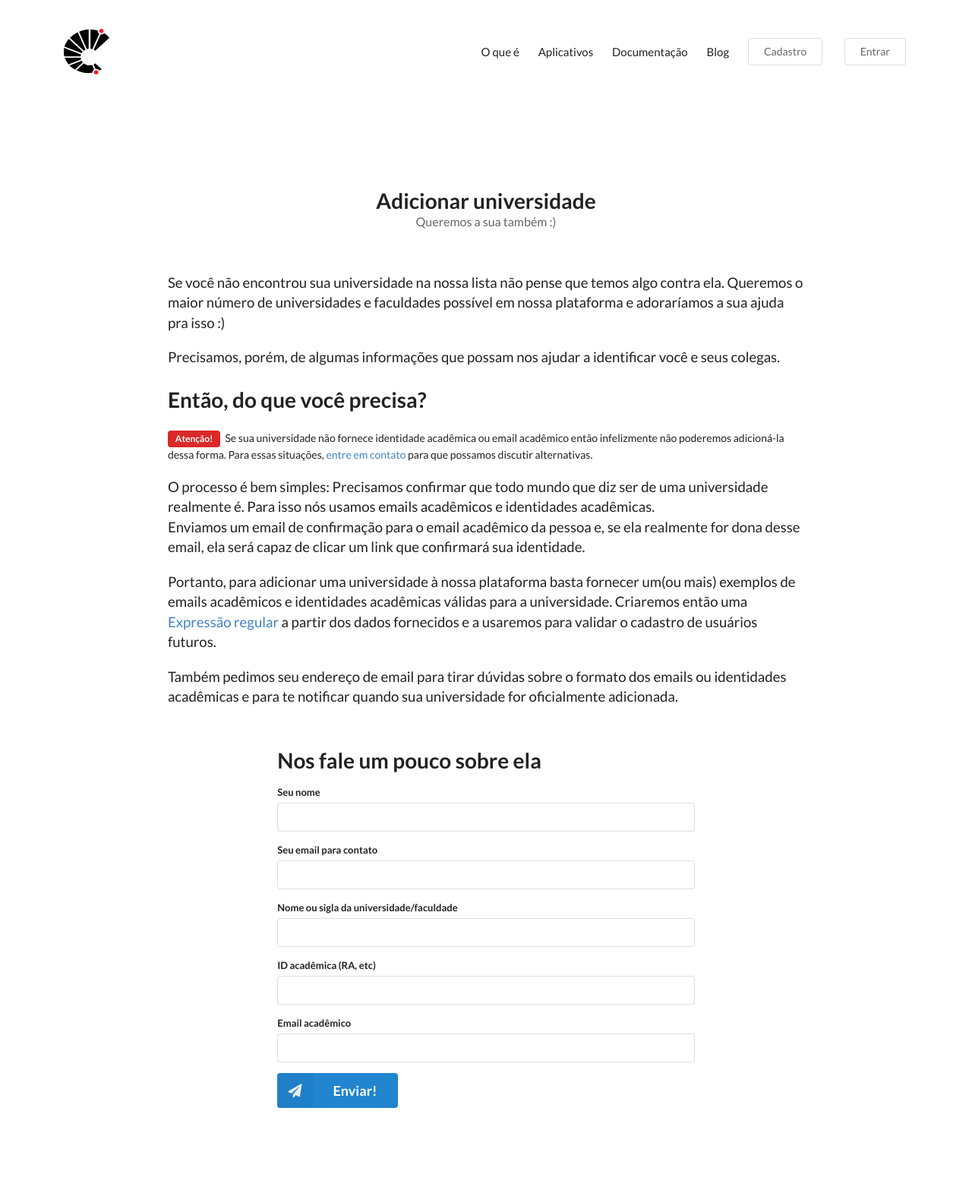
After one commit to Unicaronas/Unicaronas, a Django app: page /missing_university/ in a window 1280 px wide. The commit adds this page. Shown: the whole page at 76% size. Run offline with Django 3.2, Linux system fonts and the light colour scheme; parts of the project's set-up code (start-up, migrations or seed data) failed here and were passed over; some libraries are stand-ins or nearby versions.

Commit message:
added way for people to submit missing universities

```diff
--- /dev/null
+++ b/project/forms.py
@@ -0,0 +1,8 @@
+from django import forms
+from user_data.models import MissingUniversity
+
+
+class MissingUniversityForm(forms.ModelForm):
+    class Meta:
+        model = MissingUniversity
+        fields = '__all__'
--- a/project/templates/account/signup.html
+++ b/project/templates/account/signup.html
@@ -107,6 +107,7 @@
                     <div class="field">
                         <label>{{ form.university.label }}</label>
                         {{ form.university }}
+                        <span class="help-block"><a href="{% url 'missing_university' %}" target="_blank">Não achou a sua?</a></span>
                     </div>
                     <div class="field">
                         <label>{{ form.username.label }}</label>
--- /dev/null
+++ b/project/templates/project/missing_university.html
@@ -0,0 +1,88 @@
+{% extends "project/base.html" %}
+{% load staticfiles %}
+{% block content %}
+<div id="intro" class="ui vertical stripe">
+    <div class="ui middle center aligned middle aligned stackable grid container">
+        <div class="row">
+            <div class="ui huge header">Adicionar universidade
+                <div class="sub header">Queremos a sua também :)</div>
+            </div>
+        </div>
+        <div class="ui hidden divider"></div>
+        <div class="ui row left aligned">
+            <div class="column twelve wide left aligned">
+                <p>
+                    Se você não encontrou sua universidade na nossa lista não pense que temos algo contra ela. Queremos o maior número de universidades e faculdades possível em nossa plataforma e adoraríamos a sua ajuda pra isso :)
+                </p>
+                <p>
+                    Precisamos, porém, de algumas informações que possam nos ajudar a identificar você e seus colegas.
+                </p>
+                <h1 class="ui header">
+                    Então, do que você precisa?
+                </h1>
+                <p>
+                    <div class="ui red horizontal label">Atenção!</div>Se sua universidade não fornece identidade acadêmica ou email acadêmico então infelizmente não poderemos adicioná-la dessa forma. Para essas situações, <a href="mailto:contato@unicaronas.com">entre em contato</a> para que possamos discutir alternativas.
+                </p>
+                <p>
+                    O processo é bem simples: Precisamos confirmar que todo mundo que diz ser de uma universidade realmente é. Para isso nós usamos emails acadêmicos e identidades acadêmicas.<br>Enviamos um email de confirmação para o email acadêmico da pessoa e, se ela realmente for dona desse email, ela será capaz de clicar um link que confirmará sua identidade.
+                </p>
+                <p>
+                    Portanto, para adicionar uma universidade à nossa plataforma basta fornecer um(ou mais) exemplos de emails acadêmicos e identidades acadêmicas válidas para a universidade. Criaremos então uma <a href="https://pt.wikipedia.org/wiki/Express%C3%A3o_regular">Expressão regular</a> a partir dos dados fornecidos e a usaremos para validar o cadastro de usuários futuros.
+                </p>
+                <p>
+                    Também pedimos seu endereço de email para tirar dúvidas sobre o formato dos emails ou identidades acadêmicas e para te notificar quando sua universidade for oficialmente adicionada.
+                </p>
+            </div>
+        </div>
+        <div class="row">
+            <div class="column eight wide left aligned">
+                {% if form.errors %}
+                {% for field, errors in form.errors.items %}
+                {% for error in errors %}
+                {% if field == '__all__' %}
+                <div class="ui list">
+                    <div class="item">
+                        <div style="color: red" class="header">Erros:</div>
+                        {{ error }}
+                    </div>
+                </div>
+                {% endif %}
+                {% endfor %}
+                {% endfor %}
+                {% endif %}
+                <form class="ui form" enctype="multipart/form-data" method="post">
+                    {% csrf_token %}
+                    <h1 class="ui header">Nos fale um pouco sobre ela
+                    </h1>
+                    <div class="field {% if form.name.errors.as_text %}error{% endif %}">
+                        <label>{{ form.name.label}}</label>
+                        <span style="color: red" class="small">{{ form.name.errors.as_text }}
+                        </span>{{ form.name }}
+                    </div>
+                    <div class="field {% if form.email.errors.as_text %}error{% endif %}">
+                        <label>{{ form.email.label}}</label>
+                        <span style="color: red" class="small">{{ form.email.errors.as_text }}
+                        </span>{{ form.email }}
+                    </div>
+                    <div class="field {% if form.university_name.errors.as_text %}error{% endif %}">
+                        <label>{{ form.university_name.label}}</label>
+                        <span style="color: red" class="small">{{ form.university_name.errors.as_text }}
+                        </span>{{ form.university_name }}
+                    </div>
+                    <div class="field {% if form.university_id.errors.as_text %}error{% endif %}">
+                        <label>{{ form.university_id.label}}</label>
+                        <span style="color: red" class="small">{{ form.university_id.errors.as_text }}
+                        </span>{{ form.university_id }}
+                    </div>
+                    <div class="field {% if form.university_email.errors.as_text %}error{% endif %}">
+                        <label>{{ form.university_email.label}}</label>
+                        <span style="color: red" class="small">{{ form.university_email.errors.as_text }}
+                        </span>{{ form.university_email }}
+                    </div>
+                    <button class="ui button big centered labeled icon blue"><i class="icon send"></i> Enviar!</button>
+                </form>
+            </div>
+        </div>
+    </div>
+</div>
+{% endblock %}
--- a/project/templates/socialaccount/signup.html
+++ b/project/templates/socialaccount/signup.html
@@ -105,6 +105,7 @@
                     <div class="field">
                         <label>{{ form.university.label }}</label>
                         {{ form.university }}
+                        <span class="help-block"><a href="{% url 'missing_university' %}" target="_blank">Não achou a sua?</a></span>
                     </div>
                     <div class="field">
                         <label>{{ form.username.label }}</label>
--- a/project/urls.py
+++ b/project/urls.py
@@ -70,6 +70,7 @@ urlpatterns = [
     path('terms_and_conditions/', views.TermsAndConditions.as_view(), name='terms_and_conditions'),
     path('privacy_policy/', views.PrivacyPolicy.as_view(), name='privacy_policy'),
     path('what_is_oauth/', views.OAuthHelp.as_view(), name='oauth_help'),
+    path('missing_university/', views.MissingUniversity.as_view(), name='missing_university'),
 ]
 
 urlpatterns += api_urlpatterns
--- a/project/views/__init__.py
+++ b/project/views/__init__.py
@@ -1,3 +1,3 @@
 from .application import DetailApplications, ListApplications, ConnectedApplications, RevokeAccess, MyApplications, TogglePublish, CreateApp, UpdateApp, DeleteApp, RateApp
-from .base import OAuthHelp, Index, TermsAndConditions, PrivacyPolicy
+from .base import OAuthHelp, Index, TermsAndConditions, PrivacyPolicy, MissingUniversity
 from .error import Handler404, Handler500
--- a/project/views/base.py
+++ b/project/views/base.py
@@ -1,4 +1,7 @@
 from django.views import generic
+from django.contrib import messages
+from django.core.mail import mail_admins
+from ..forms import MissingUniversityForm
 
 
 class Index(generic.TemplateView):
@@ -20,3 +23,22 @@ class TermsAndConditions(generic.TemplateView):
 
 class PrivacyPolicy(generic.TemplateView):
     template_name = 'project/privacy_policy.html'
+
+
+class MissingUniversity(generic.edit.CreateView):
+    template_name = 'project/missing_university.html'
+    form_class = MissingUniversityForm
+    success_url = '/'
+
+    def form_valid(self, form):
+        messages.add_message(
+            self.request,
+            messages.SUCCESS,
+            'Sua universidade foi enviada para nossa equipe e será adicionada em breve! Te avisaremos por email quando isso acontecer.'
+        )
+        mail_admins(
+            subject="Universidade submetida",
+            message=f"{form.instance.name} acabou de submeter dados da universidade {form.instance.university_name}",
+            fail_silently=True
+        )
+        return super().form_valid(form)
--- a/user_data/models.py
+++ b/user_data/models.py
@@ -241,3 +241,13 @@ class Preferences(models.Model):
 
     def __str__(self):
         return f"Preferences de {self.user}"
+
+
+class MissingUniversity(models.Model):
+    """Universities that are missing from the API"""
+
+    name = models.CharField('Seu nome', max_length=50)
+    email = models.EmailField('Seu email para contato')
+    university_name = models.CharField('Nome ou sigla da universidade/faculdade', max_length=50)
+    university_id = models.CharField('ID acadêmica (RA, etc)', max_length=50)
+    university_email = models.EmailField('Email acadêmico')
```
Also changed, not shown: user_data/admin.py (+15 -1 lines), user_data/migrations/0006_auto_20190319_2057.py (added).
